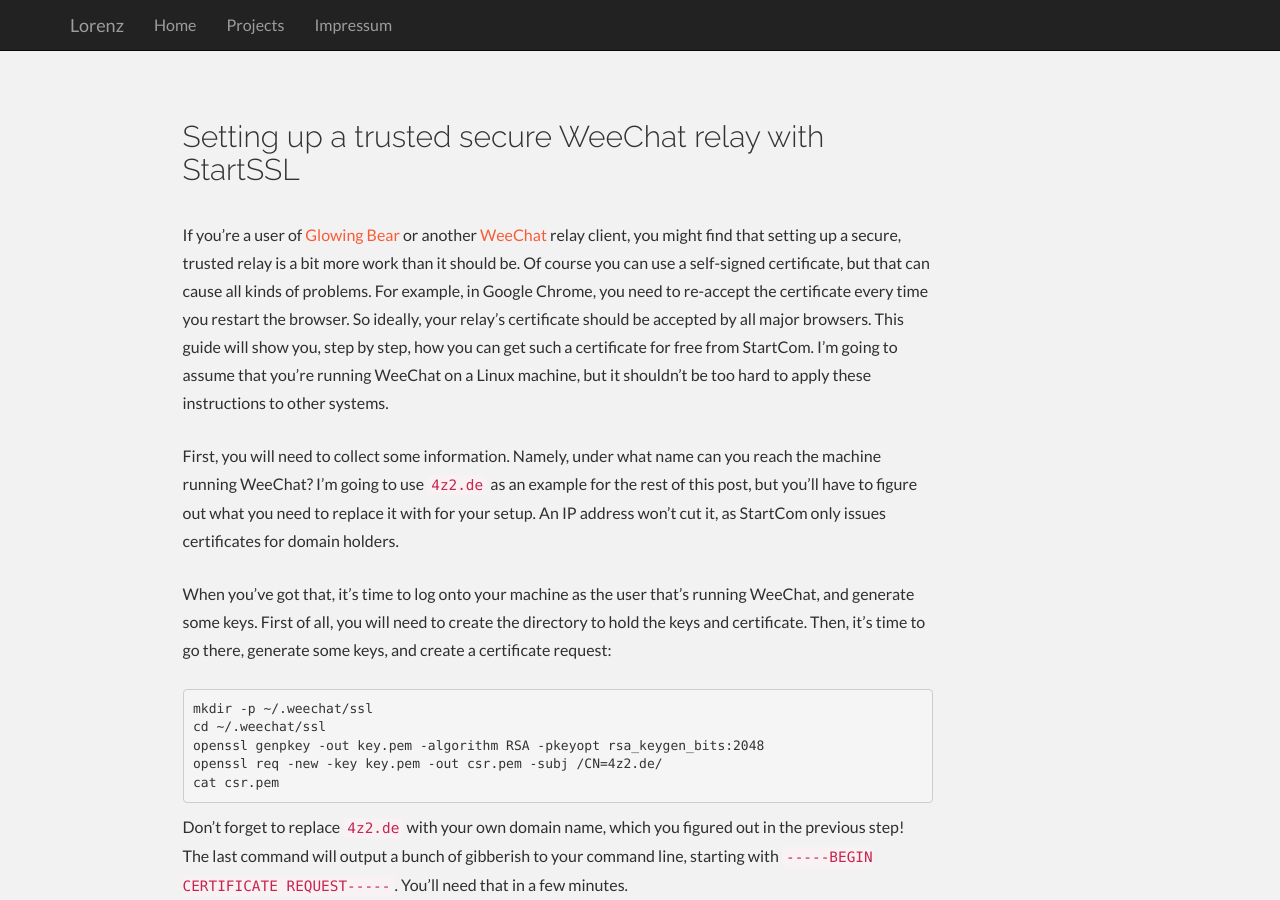
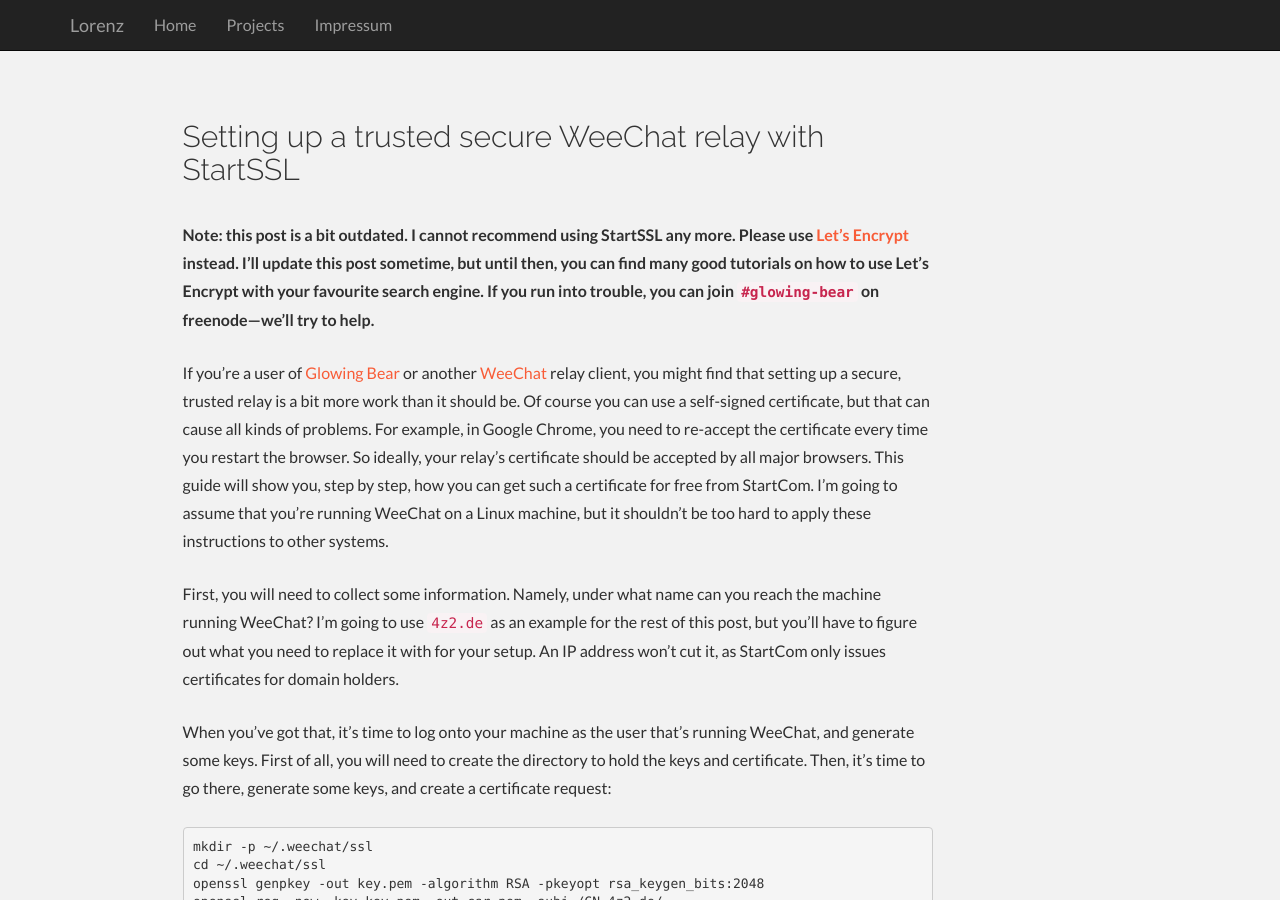
Before and after one commit to lorenzhs/lorenzhs.github.io, a Jekyll site: the page built from _posts/2014-07-06-weechat-trusted-relay.md, in a window 1280 px wide and 900 px high. Built offline with Jekyll 4.4.1, drawn with Linux system fonts in a browser that asks for light colours; nearby versions of some CDN libraries.

Commit message:
Please don't use StartSSL any more

```diff
--- a/_posts/2014-07-06-weechat-trusted-relay.md
+++ b/_posts/2014-07-06-weechat-trusted-relay.md
@@ -3,7 +3,9 @@
 title: Setting up a trusted secure WeeChat relay with StartSSL
 ---
 
-If you're a user of [Glowing Bear](/2014/04/10/glowing-bear) or another [WeeChat](http://weechat.org/) relay client, you might find that setting up a secure, trusted relay is a bit more work than it should be. Of course you can use a self-signed certificate, but that can cause all kinds of problems. For example, in Google Chrome, you need to re-accept the certificate every time you restart the browser. So ideally, your relay's certificate should be accepted by all major browsers. This guide will show you, step by step, how you can get such a certificate for free from StartCom. I'm going to assume that you're running WeeChat on a Linux machine, but it shouldn't be too hard to apply these instructions to other systems.
+**Note: this post is a bit outdated. I cannot recommend using StartSSL any more. Please use [Let's Encrypt](https://letsencrypt.org) instead. I'll update this post sometime, but until then, you can find many good tutorials on how to use Let's Encrypt with your favourite search engine. If you run into trouble, you can join `#glowing-bear` on freenode—we'll try to help.**
+
+If you're a user of [Glowing Bear](/2014/04/10/glowing-bear) or another [WeeChat](https://weechat.org/) relay client, you might find that setting up a secure, trusted relay is a bit more work than it should be. Of course you can use a self-signed certificate, but that can cause all kinds of problems. For example, in Google Chrome, you need to re-accept the certificate every time you restart the browser. So ideally, your relay's certificate should be accepted by all major browsers. This guide will show you, step by step, how you can get such a certificate for free from StartCom. I'm going to assume that you're running WeeChat on a Linux machine, but it shouldn't be too hard to apply these instructions to other systems.
 
 First, you will need to collect some information. Namely, under what name can you reach the machine running WeeChat? I'm going to use `4z2.de` as an example for the rest of this post, but you'll have to figure out what you need to replace it with for your setup. An IP address won't cut it, as StartCom only issues certificates for domain holders.
 
```
